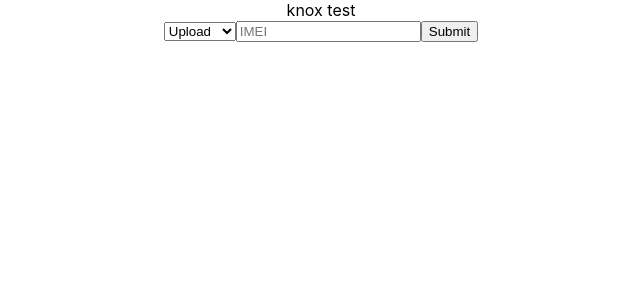
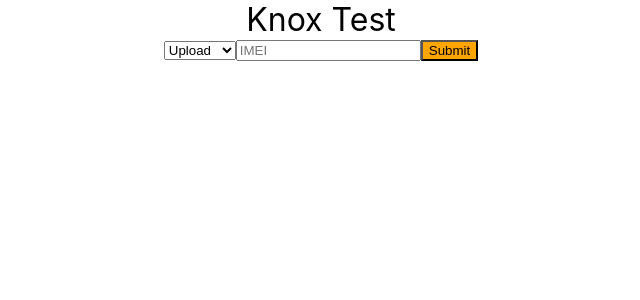
Before and after one commit to Ohidurr/KnoxTest, a React (Create React App) app in the folder frontend/: page / in a window 1280 px wide. Shown: the top 300 px of the page, without its empty margins (319-959 px from the left). Built offline with nearby package versions, Linux system fonts and the light colour scheme.

Commit message:
add class

```diff
--- a/frontend/src/App.js
+++ b/frontend/src/App.js
@@ -7,7 +7,7 @@
 const  App = () => {
   return (
     <div className="App">
-   <header>knox test</header>
+   <header style={{fontSize: 'xx-large'}}>Knox Test</header>
     <ImeiUpload />
     </div>
   );
--- a/frontend/src/components/imeiUpload.js
+++ b/frontend/src/components/imeiUpload.js
@@ -1,6 +1,6 @@
 import React from 'react'
 import Axios from 'axios';
-
+import '../css/imeiUpload.css'
 
 const { license_trial } = process.env;
 
@@ -13,7 +13,7 @@
 
     }
 
-    <button>test4</button>
+
     return(
         <div>
             <form>
@@ -22,7 +22,7 @@
                     <option value="Upload">Remove</option>
                 </select>
                 <input placeholder="IMEI" ></input>
-                <button>Submit</button>
+                <button class="submit" handleSubmit >Submit</button>
             </form>
         </div>
     )
```
